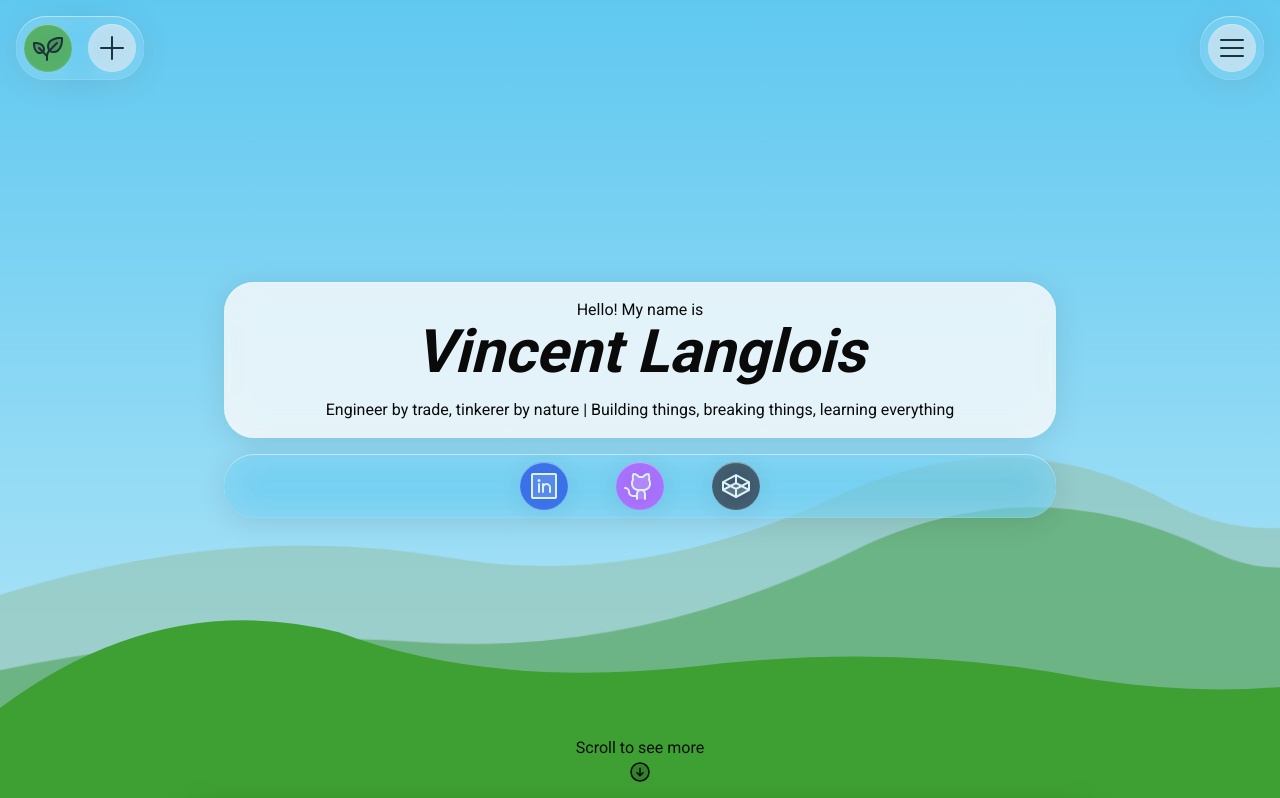
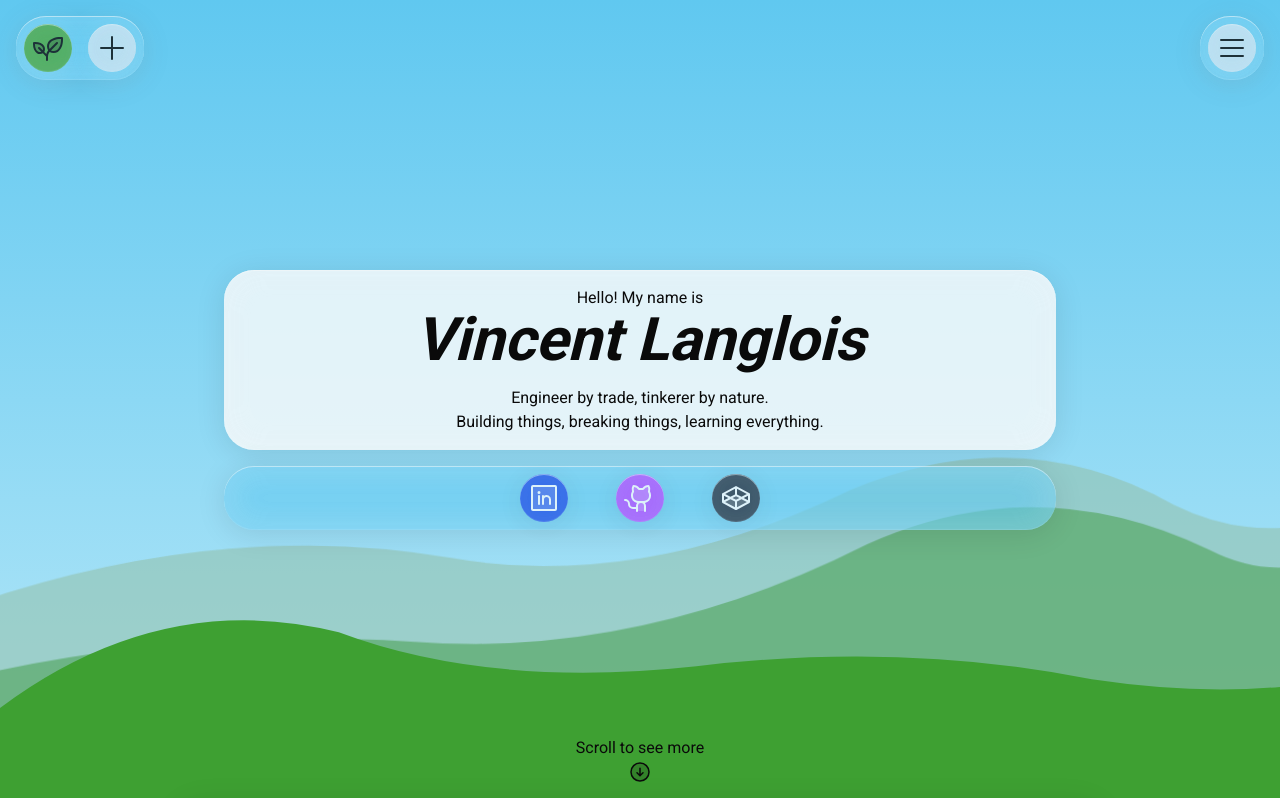
Before and after one commit to vtlanglois/portfolio-v2, a Next.js app: page / in a window 1280 px wide. Shown: the top 798 px of the page. Built offline with nearby package versions, Linux system fonts and the light colour scheme.

Commit message:
style: change home hero paragraph formatting

```diff
--- a/src/components/sections/HomeHero/index.tsx
+++ b/src/components/sections/HomeHero/index.tsx
@@ -91,9 +91,9 @@ export default function Hero() {
                 Vincent Langlois
               </h1>
             </div>
-            <p>
-              Engineer by trade, tinkerer by nature | Building things, breaking
-              things, learning everything
+            <p className="text-pretty">
+              Engineer by trade, tinkerer by nature. <br />
+              Building things, breaking things, learning everything.
             </p>
           </Card>
 
```
